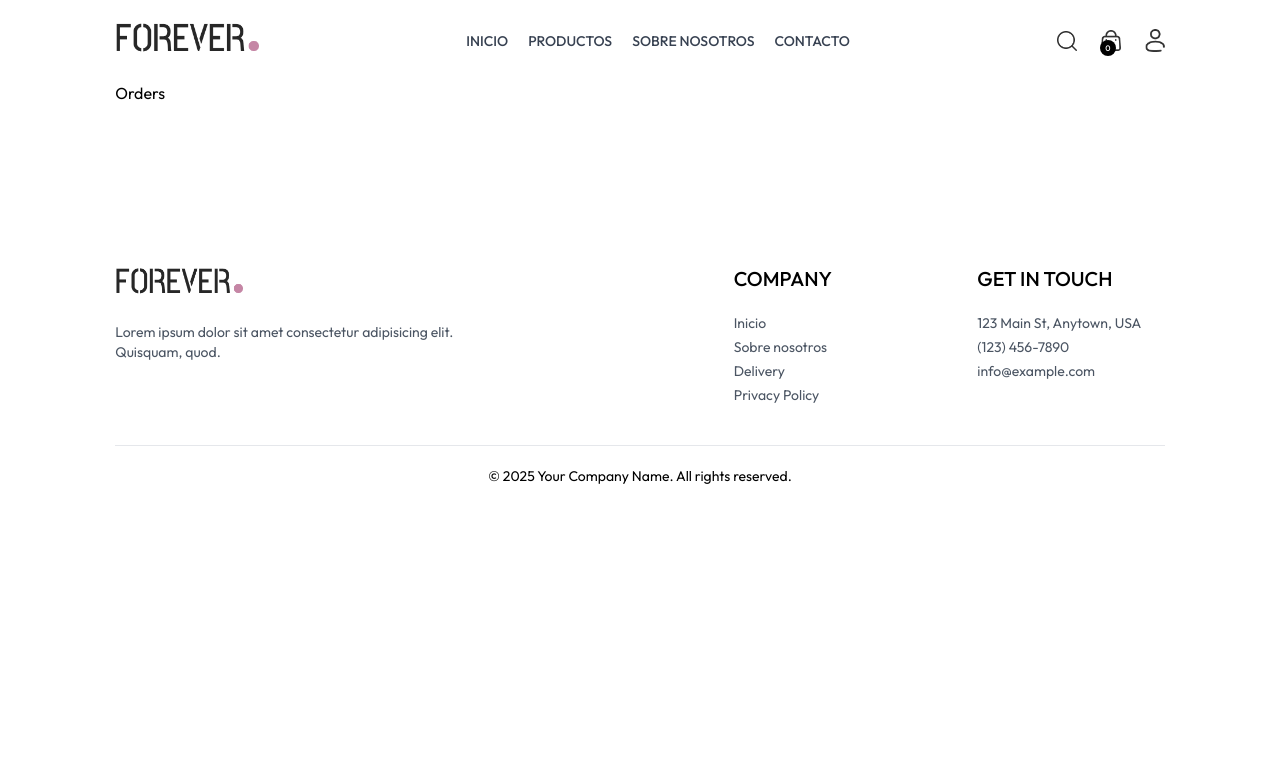
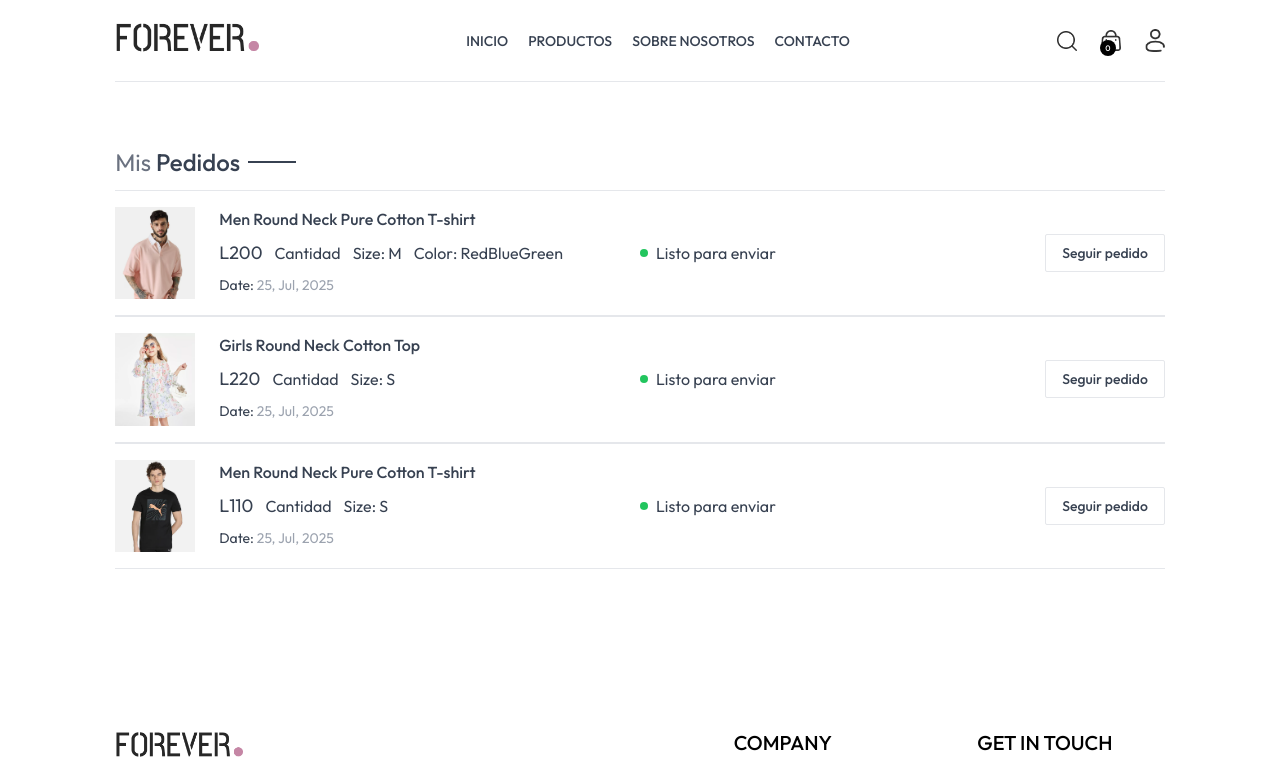
Before and after one commit to jdg03/ecommercce-MERN, a React (Vite) app in the folder frontend/: page /pedidos in a window 1280 px wide. Shown: the top 780 px of the page. Built offline with nearby package versions, Linux system fonts and the light colour scheme.

Commit message:
feat: add order page

```diff
--- a/frontend/src/components/layouts/Navbar.tsx
+++ b/frontend/src/components/layouts/Navbar.tsx
@@ -50,11 +50,13 @@
           </p>
         </Link>
         <div className="group relative">
+          <Link to="/login">
           <img
             className="w-5 cursor-pointer"
             src={assets.profile_icon}
             alt="profile_icon"
           />
+          </Link>
 
           <div className="group-hover:block hidden absolute dropdown-menu right-0 pt-4">
             <div className="flex flex-col gap-2 w-36 py-3 px-5 bg-slate-100 text-gray-500 rounded">
--- a/frontend/src/pages/Orders.tsx
+++ b/frontend/src/pages/Orders.tsx
@@ -1,9 +1,62 @@
-
+import Title from "../components/ui/Title";
+import { useShopContext } from "../hooks/useShopContext";
 
 const Orders = () => {
+  const { products, currency } = useShopContext();
+
   return (
-    <div>Orders</div>
-  )
-}
+    <section className="border-t pt-16">
+      <div className="text-2xl">
+        <Title text1="Mis" text2="Pedidos" />
+      </div>
 
-export default Orders
+      <div>
+        {products.slice(1, 4).map((item, index) => (
+          <div
+            key={index}
+            className="py-4 border-t border-b text-gray-700 flex flex-col md:flex-row md:items-center md:justify-between gap-4"
+          >
+            <div className="flex items-start gap-6 text-sm">
+              <div className="flex items-start gap-6 text-sm">
+                <img
+                  src={item.image[0]}
+                  alt="image_product"
+                  className="w-16 sm:w-20"
+                />
+                <div>
+                  <p className="sm:text-base font-medium">{item.name}</p>
+                  <div className="flex items-center gap-3 mt-2 text-base text-gray">
+                    <p className="text-lg">
+                      {currency}
+                      {item.price}
+                    </p>
+                    <p>Cantidad</p>
+                    <p>Size: {item.sizes[0]}</p>
+                    {item.colors && item.colors.length > 1 && (
+                      <p>Color: {item.colors}</p>
+                    )}
+                  </div>
+                  <p className="mt-2">
+                    Date: <span className="text-gray-400">25, Jul, 2025</span>
+                  </p>
+                </div>
+              </div>
+            </div>
+
+            <div className="md:w-1/2 flex justify-between">
+              <div className="flex items-center gap-2">
+                <p className="min-w-2 h-2 rounded-full bg-green-500"></p>
+                <p className="text-sm md:text-base">Listo para enviar</p>
+              </div>
+              <button className="border px-4 py-2 text-sm font-medium rounded-sm">
+                Seguir pedido
+              </button>
+            </div>
+          </div>
+        ))}
+      </div>
+    </section>
+  );
+};
+
+export default Orders;
```
